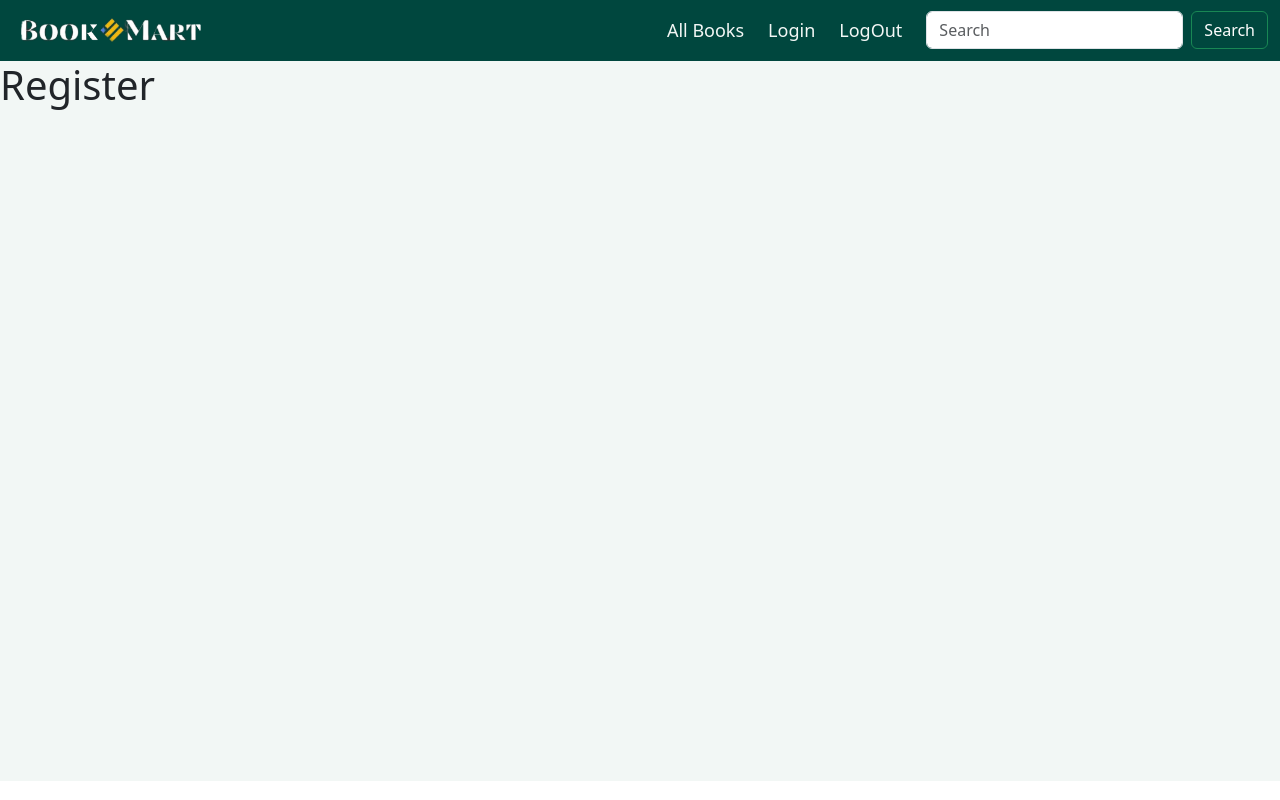
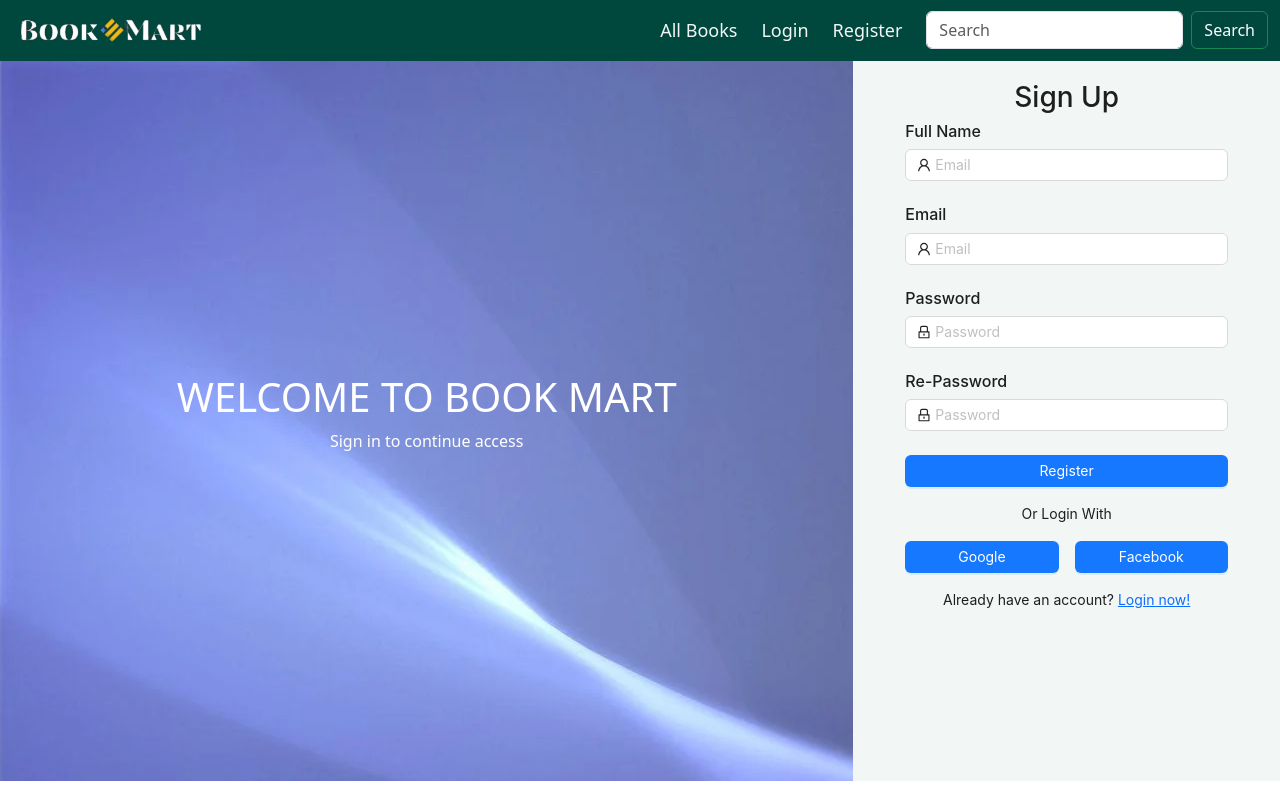
Before and after one commit to abubakarva33/BookMart, a React (Vite) app: page /register in a window 1280 px wide. Built offline with nearby package versions, Linux system fonts and the light colour scheme.

Commit message:
login-register form

```diff
--- a/src/layouts/Main.css
+++ b/src/layouts/Main.css
@@ -1,4 +1,4 @@
 .outlet{
-    height: 90vh;
+    padding: 0 12px;
     background-color: #f2f7f5;
 }
--- a/src/pages/Non-Shared/AllBooks/AllBooks.jsx
+++ b/src/pages/Non-Shared/AllBooks/AllBooks.jsx
@@ -1,11 +1,90 @@
 import "./AllBooks.css";
+import { Button, Checkbox, Form, Input } from "antd";
+import { LockOutlined, UserOutlined } from "@ant-design/icons";
 
 const AllBooks = () => {
-    return (
-        <div>
-            <h1>AllBooks</h1>
-        </div>
-    );
+  const onFinish = (values) => {
+    console.log("Success:", values);
+  };
+  const onFinishFailed = (errorInfo) => {
+    console.log("Failed:", errorInfo);
+  };
+  return (
+    <Form
+      name="basic"
+      labelCol={{
+        span: 8,
+      }}
+      wrapperCol={{
+        span: 16,
+      }}
+      style={{
+        maxWidth: 600,
+      }}
+      initialValues={{
+        remember: true,
+      }}
+      onFinish={onFinish}
+      onFinishFailed={onFinishFailed}
+      autoComplete="off"
+    >
+      <Form.Item
+        label="Username"
+        name="username"
+        rules={[
+          {
+            required: true,
+            message: "Please input your username!",
+          },
+        ]}
+      >
+        <Input
+          prefix={<UserOutlined className="site-form-item-icon" />}
+          type="email"
+          placeholder="Email"
+        />
+      </Form.Item>
+
+      <Form.Item
+        label="Password"
+        name="password"
+        rules={[
+          {
+            required: true,
+            message: "Please input your password!",
+          },
+        ]}
+      >
+        <Input.Password
+          prefix={<LockOutlined className="site-form-item-icon" />}
+          type="password"
+          placeholder="Password"
+        />
+      </Form.Item>
+
+      <Form.Item
+        name="remember"
+        valuePropName="checked"
+        wrapperCol={{
+          offset: 8,
+          span: 16,
+        }}
+      >
+        <Checkbox>Remember me</Checkbox>
+      </Form.Item>
+
+      <Form.Item
+        wrapperCol={{
+          offset: 8,
+          span: 16,
+        }}
+      >
+        <Button type="primary" htmlType="submit">
+          Submit
+        </Button>
+      </Form.Item>
+    </Form>
+  );
 };
 
 export default AllBooks;
--- a/src/pages/Non-Shared/Login/Login.css
+++ b/src/pages/Non-Shared/Login/Login.css
@@ -1,3 +1,6 @@
+.userForm{
+  min-height: 90vh;
+}
 .btnGroups {
   display: flex;
   justify-items: center;
@@ -5,12 +8,17 @@
   align-items: center;
 }
 .login-form {
-  background: #fffffe;
-  border-radius: 10px;
-  box-shadow: 9px 9px 35px #e3e3e2, -9px -9px 35px #ffffff;
   padding: 20px;
-  margin: 20px;
+  margin: 0 20px;
 }
-.loginWith {
-  border-right: 1px solid rgb(10, 9, 9);
+.login-left{
+  background-image: image-set("/images/bg-form.webp");
+  display: flex;
+  justify-content: center;
+  flex-direction: column;
+  align-items: center;
+  color: #fffffe;
 }
+.checkboxForm{
+  margin-bottom: 0;
+}
--- a/src/pages/Non-Shared/Login/Login.jsx
+++ b/src/pages/Non-Shared/Login/Login.jsx
@@ -4,79 +4,93 @@ import { Button, Checkbox, Form, Input } from "antd";
 import Row from "react-bootstrap/Row";
 import Col from "react-bootstrap/Col";
 import { Link } from "react-router-dom";
+
 const Login = () => {
   const onFinish = (values) => {
-    console.log("Received values of form: ", values);
+    console.log("Success:", values);
+  };
+  const onFinishFailed = (errorInfo) => {
+    console.log("Failed:", errorInfo);
   };
 
   return (
-    <div className="userForm">
-      <Row>
-        <Col xs={12} md={8}></Col>
+    <div>
+      <Row className="userForm">
+        <Col xs={12} md={8} className="login-left">
+          <h1>WELCOME TO BOOK MART</h1>
+          <p>Sign in to continue access</p>
+        </Col>
         <Col xs={12} md={4}>
           <Form
-            name="normal_login"
+            name="basic"
             className="login-form"
-            initialValues={{
-              remember: true,
-            }}
             onFinish={onFinish}
+            layout="vertical"
+            onFinishFailed={onFinishFailed}
+            autoComplete="off"
           >
             <div className="d-flex align-items-center justify-content-center flex-column">
               <h3>Hello Again!</h3>
               <p>Please Log in!!</p>
             </div>
             <Form.Item
-              name="username"
+              name="email"
+              label="Email"
               rules={[
                 {
                   required: true,
-                  message: "Please input your Username!",
+                  message: "Please input your Email!",
                 },
               ]}
             >
-              <h6>Email</h6>
               <Input
                 prefix={<UserOutlined className="site-form-item-icon" />}
+                type="email"
                 placeholder="Email"
               />
             </Form.Item>
+
             <Form.Item
               name="password"
+              label="Password"
               rules={[
                 {
                   required: true,
-                  message: "Please input your Password!",
+                  message: "Please input your password!",
                 },
               ]}
             >
-              <div className="d-flex align-items-center justify-content-between">
-                <h6>Password</h6>
-                <Link to="/" className="login-form-forgot">
-                  <h6>Forgot password?</h6>
-                </Link>
-              </div>
-              <Input
+              <Input.Password
                 prefix={<LockOutlined className="site-form-item-icon" />}
                 type="password"
                 placeholder="Password"
               />
             </Form.Item>
-
-            <Form.Item>
-              <Form.Item name="remember" valuePropName="checked" noStyle>
+            <div className="d-flex align-items-center justify-content-between mb-3">
+              <Form.Item name="remember" valuePropName="checked" className="checkboxForm">
                 <Checkbox>Remember me</Checkbox>
               </Form.Item>
-            </Form.Item>
 
-            <Form.Item>
+              <div className="d-flex align-items-center justify-content-between">
+                <Link to="/" className="login-form-forgot">
+                  <h6>Forgot password?</h6>
+                </Link>
+              </div>
+            </div>
+
+            {/* <Form.Item>
+              <Button type="primary" htmlType="submit">
+                Submit
+              </Button>
+            </Form.Item> */}
+
             <div className="btnGroups">
               <Button type="primary" htmlType="submit" className="login-form-button mb-3 w-100">
                 Log in
               </Button>
               <div className="d-flex">
                 <hr />
-                  <p className="loginWith">Login With</p>
+                <p className="loginWith">Or Login With</p>
                 <hr />
               </div>
               <div className="d-flex w-100">
@@ -91,7 +105,6 @@ const Login = () => {
                 Don't have an account? <Link to="/register">Register now!</Link>
               </p>
             </div>
-            </Form.Item>
           </Form>
         </Col>
       </Row>
--- a/src/pages/Non-Shared/Register/Register.jsx
+++ b/src/pages/Non-Shared/Register/Register.jsx
@@ -1,11 +1,132 @@
 import "./Register.css";
+import { LockOutlined, UserOutlined } from "@ant-design/icons";
+import { Button, Form, Input } from "antd";
+import Row from "react-bootstrap/Row";
+import Col from "react-bootstrap/Col";
+import { Link } from "react-router-dom";
 
 const Register = () => {
-    return (
-        <div>
-            <h1>Register</h1>
-        </div>
-    );
+  const onFinish = (values) => {
+    console.log("Received values of form: ", { values });
+  };
+  return (
+    <div>
+      <Row className="userForm">
+        <Col xs={12} md={8} className="login-left">
+          <h1>WELCOME TO BOOK MART</h1>
+          <p>Sign in to continue access</p>
+        </Col>
+        <Col xs={12} md={4}>
+          <Form
+            name="normal_login"
+            className="login-form"
+            layout="vertical"
+            initialValues={{
+              remember: true,
+            }}
+            onFinish={onFinish}
+          >
+            <div className="d-flex align-items-center justify-content-center flex-column">
+              <h3>Sign Up</h3>
+            </div>
+            <div>
+              <h6>Full Name</h6>
+              <Form.Item
+                name="username"
+                rules={[
+                  {
+                    required: true,
+                    message: "Please input your Username!",
+                  },
+                ]}
+              >
+                <Input
+                  prefix={<UserOutlined className="site-form-item-icon" />}
+                  type="name"
+                  placeholder="Email"
+                />
+              </Form.Item>
+            </div>
+            <div>
+              <h6>Email</h6>
+              <Form.Item
+                name="email"
+                rules={[
+                  {
+                    required: true,
+                    message: "Please input your Username!",
+                  },
+                ]}
+              >
+                <Input
+                  prefix={<UserOutlined className="site-form-item-icon" />}
+                  type="email"
+                  placeholder="Email"
+                />
+              </Form.Item>
+            </div>
+            <div>
+              <h6>Password</h6>
+              <Form.Item
+                name="password"
+                rules={[
+                  {
+                    required: true,
+                    message: "Please input your Password!",
+                  },
+                ]}
+              >
+                <Input
+                  prefix={<LockOutlined className="site-form-item-icon" />}
+                  type="password"
+                  placeholder="Password"
+                />
+              </Form.Item>
+            </div>
+            <div>
+              <h6>Re-Password</h6>
+              <Form.Item
+                name="confirmPassword"
+                rules={[
+                  {
+                    required: true,
+                    message: "Please re-input your Password!",
+                  },
+                ]}
+              >
+                <Input
+                  prefix={<LockOutlined className="site-form-item-icon" />}
+                  type="password"
+                  placeholder="Password"
+                />
+              </Form.Item>
+            </div>
+            <div className="btnGroups">
+              <Button type="primary" htmlType="submit" className="login-form-button mb-3 w-100">
+                Register
+              </Button>
+              <div className="d-flex">
+                <hr />
+                <p className="loginWith">Or Login With</p>
+                <hr />
+              </div>
+              <div className="d-flex w-100">
+                <Button type="primary" className="login-form-button mb-3 me-3 w-100">
+                  Google
+                </Button>
+                <Button type="primary" className="login-form-button mb-3 w-100">
+                  Facebook
+                </Button>
+              </div>
+              <p>
+                Already have an account? <Link to="/login">Login now!</Link>
+              </p>
+            </div>
+          </Form>
+        </Col>
+      </Row>
+    </div>
+  );
 };
 
 export default Register;
--- a/src/pages/shared/Header/Header.jsx
+++ b/src/pages/shared/Header/Header.jsx
@@ -18,7 +18,7 @@ const Header = () => {
           <Nav className="" navbarScroll>
             <NavLink to="/all-books" className="navLink ms-4"> All Books </NavLink>
             <NavLink to="/login" className="navLink ms-4"> Login</NavLink>
-            <NavLink to="/register" className="navLink mx-4"> LogOut </NavLink>
+            <NavLink to="/register" className="navLink mx-4"> Register </NavLink>
           </Nav>
           <Form className="d-flex">
             <Form.Control type="search" placeholder="Search" className="me-2" aria-label="Search" />
```
Also changed, not shown: src/pages/components/Carosel/Slider.jsx (added, +31 -0 lines), public/images/bg-form.webp (added), src/pages/components/Carosel/Slider.css (added). Lines whose indentation alone changed are shown as unchanged.
